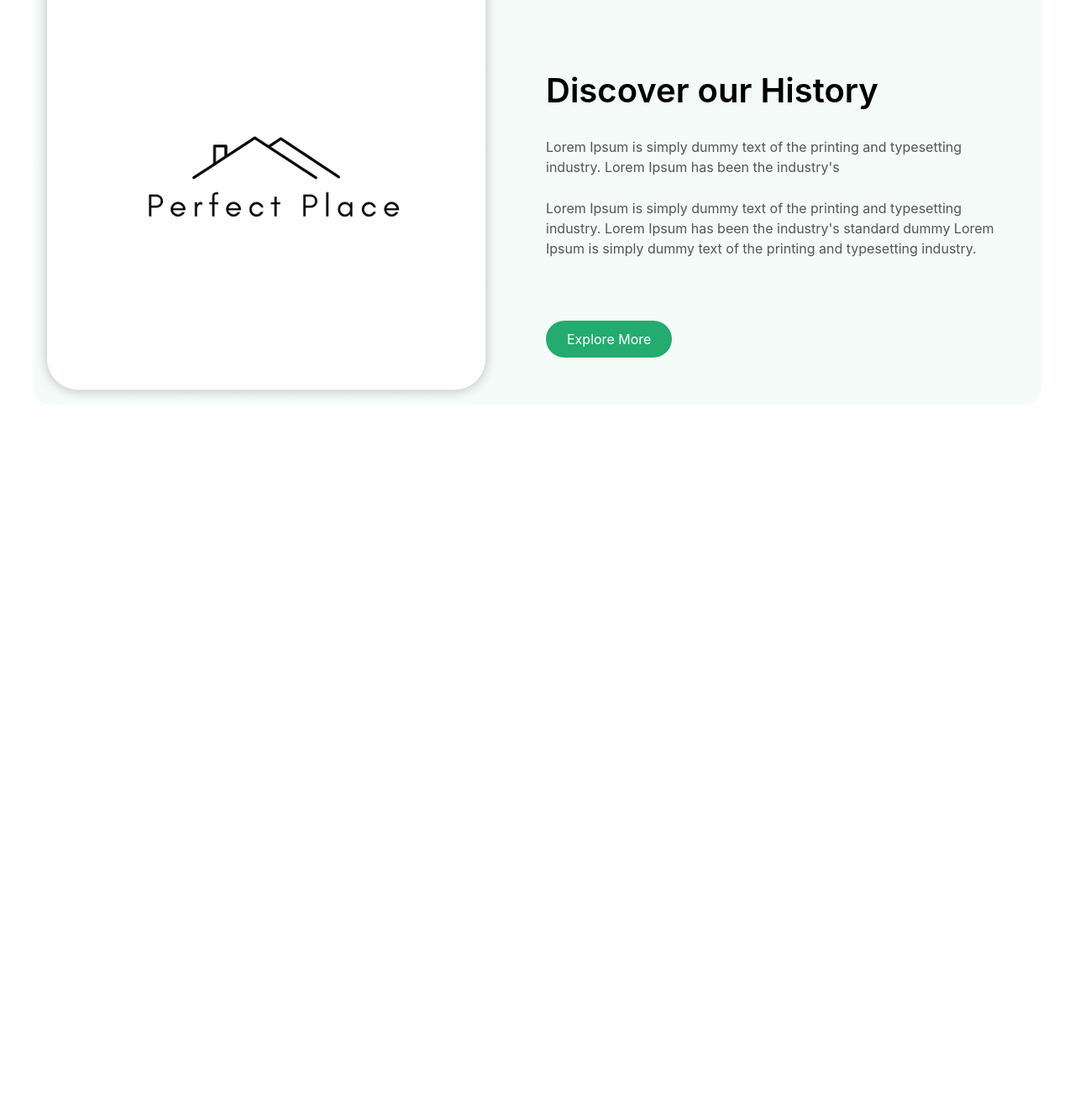
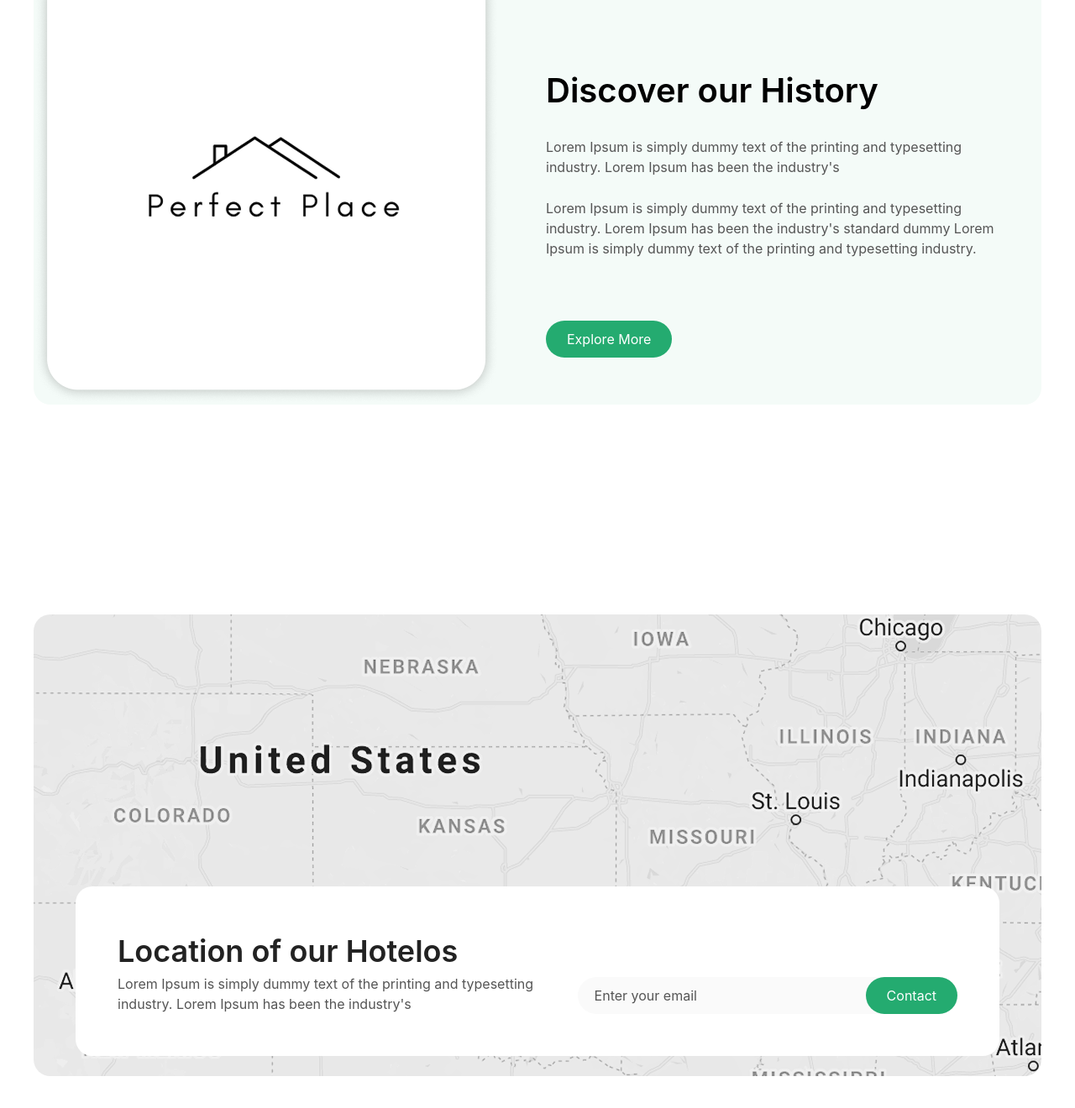
Before and after one commit to mahmadzoda09/Connecting, a website: page src/Page2.html in a window 1280 px wide. Shown: the part 2790-4110 px from the top of the page at 84% size. Before the commit the page ends 3272 px from the top, so only its background shows below. Drawn offline with nearby package versions, Linux system fonts and the light colour scheme; files that its build step writes are made by us from their sources.

Commit message:
Section6PAGE2

```diff
--- a/src/Page2.html
+++ b/src/Page2.html
@@ -217,8 +217,10 @@
           </nav>
         </div>
       </section>
-      <section class="flex justify-between bg-[#F4FBF8] flex-col-reverse gap-[25px] lg:flex-row max-w-300 m-auto rounded-[20px] lg:mt-[100px] items-center">
-        <img src="Perfect Place 1.png" alt="">
+      <section
+        class="flex justify-between bg-[#F4FBF8] flex-col-reverse gap-[25px] lg:flex-row max-w-300 m-auto rounded-[20px] lg:mt-[100px] items-center"
+      >
+        <img src="Perfect Place 1.png" alt="" />
         <aside class="flex flex-col items-start pt-[75px] px-[30px] gap-[25px]">
           <h1 class="text-[40px] font-semibold">Discover our History</h1>
           <p class="text-[16px] text-[#555555]">
@@ -236,6 +238,37 @@
           </button>
         </aside>
       </section>
+      <div class="p-[100px_0px]">
+        <section
+          class="h-[550px] bg-[url('./map.png')] max-w-300 m-auto rounded-[20px] lg:mt-[150px] lg:flex items-center hidden lg:p-[50px]"
+        >
+          <div
+            class="bg-white rounded-[20px] lg:mt-[300px] p-[50px] flex flex-col lg:flex-row justify-between items-center gap-[50px]"
+          >
+            <aside class="flex flex-col lg:w-[50%]">
+              <h1 class="text-[#222222] text-[36px] font-semibold">
+                Location of our Hotelos
+              </h1>
+              <p class="text-[#555555] text-[16px]">
+                Lorem Ipsum is simply dummy text of the printing and typesetting
+                industry. Lorem Ipsum has been the industry's
+              </p>
+            </aside>
+            <nav class="bg-[#FAFAFA] rounded-[50px] self-end-safe flex">
+              <input
+                type="email"
+                placeholder="Enter your email"
+                class="placeholder:text-[#555555] p-[10px_75px_10px_20px] outline-none"
+              />
+              <button
+                class="bg-[#24AB70] text-white p-[10px_25px] rounded-[50px]"
+              >
+                <a href="src/Page2.html">Contact</a>
+              </button>
+            </nav>
+          </div>
+        </section>
+      </div>
     </main>
   </body>
 </html>
```
